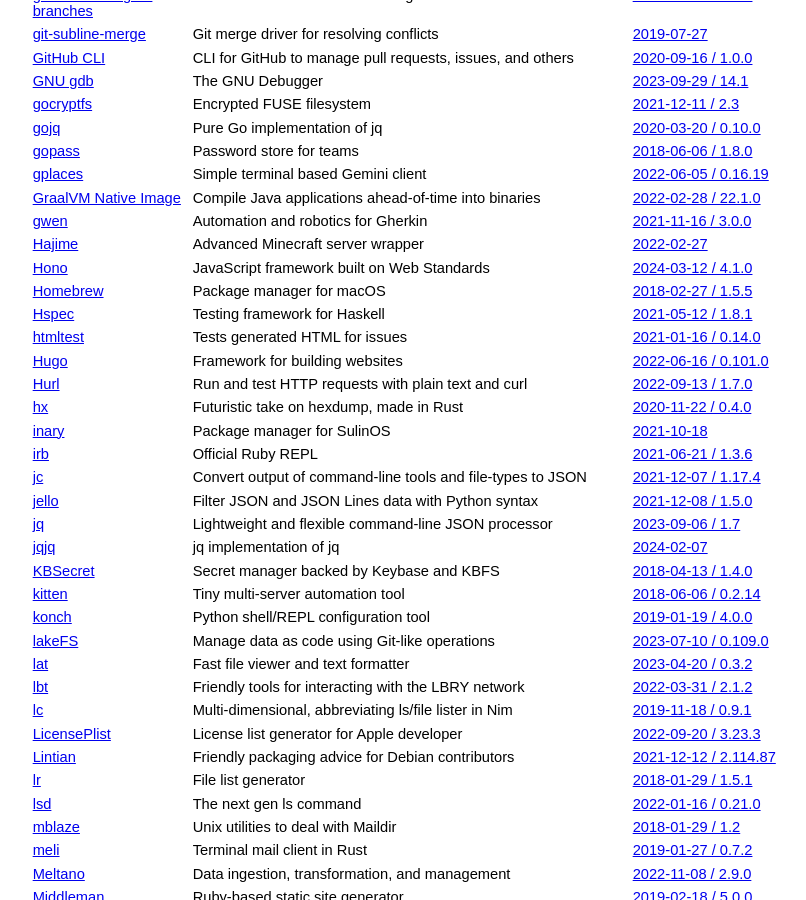
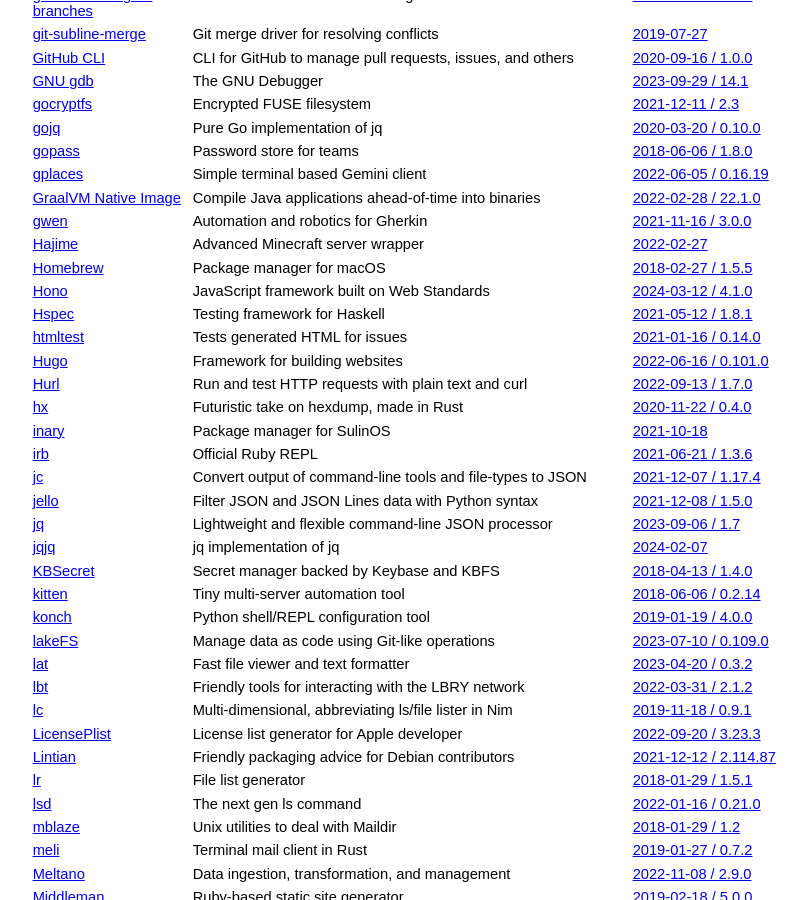
Before and after one commit to jcs/no_color, a Jekyll site: the page built from index.md, in a window 1280 px wide and 900 px high, scrolled down 3797 px. Shown: the whole window, without its empty margins (211-1017 px from the left). Built offline with Jekyll 4.4.1, drawn with Linux system fonts in a browser that asks for light colours; our own code applies the rules of GitHub Pages for plain Markdown files.

Commit message:
sort list

```diff
--- a/index.md
+++ b/index.md
@@ -206,8 +206,8 @@ color by default via `NO_COLOR`.
 | [GraalVM Native Image](https://www.graalvm.org/native-image/) | Compile Java applications ahead-of-time into binaries | [2022-02-28 / 22.1.0](https://github.com/oracle/graal/commit/20f912e13cd97c3c3b527522b194a61eac71a93b) |
 | [gwen](https://github.com/gwen-interpreter/gwen) | Automation and robotics for Gherkin | [2021-11-16 / 3.0.0](https://github.com/gwen-interpreter/gwen/releases/tag/v3.0.0) |
 | [Hajime](https://github.com/Slackadays/Hajime) | Advanced Minecraft server wrapper | [2022-02-27](https://github.com/Slackadays/Hajime/commit/7ff89c1d29d901ab0dc47474ee85619fbfbbd226) |
+| [Homebrew](https://brew.sh/) | Package manager for macOS | [2018-02-27 / 1.5.5](https://github.com/Homebrew/brew/releases/tag/1.5.5) |
 | [Hono](https://github.com/honojs/hono) | JavaScript framework built on Web Standards | [2024-03-12 / 4.1.0](https://github.com/honojs/hono/releases/tag/v4.1.0) |
-| [Homebrew](https://brew.sh/) | Package manager for macOS | [2018-02-27 / 1.5.5](https://github.com/Homebrew/brew/releases/tag/1.5.5) |
 | [Hspec](https://hspec.github.io/) | Testing framework for Haskell | [2021-05-12 / 1.8.1](https://github.com/hspec/hspec/blob/main/CHANGES.markdown#changes-in-281) |
 | [htmltest](https://github.com/wjdp/htmltest) | Tests generated HTML for issues | [2021-01-16 / 0.14.0](https://github.com/wjdp/htmltest/releases/tag/v0.14.0) |
 | [Hugo](https://github.com/gohugoio/hugo) | Framework for building websites | [2022-06-16 / 0.101.0](https://github.com/gohugoio/hugo/releases/tag/v0.101.0) |
```
